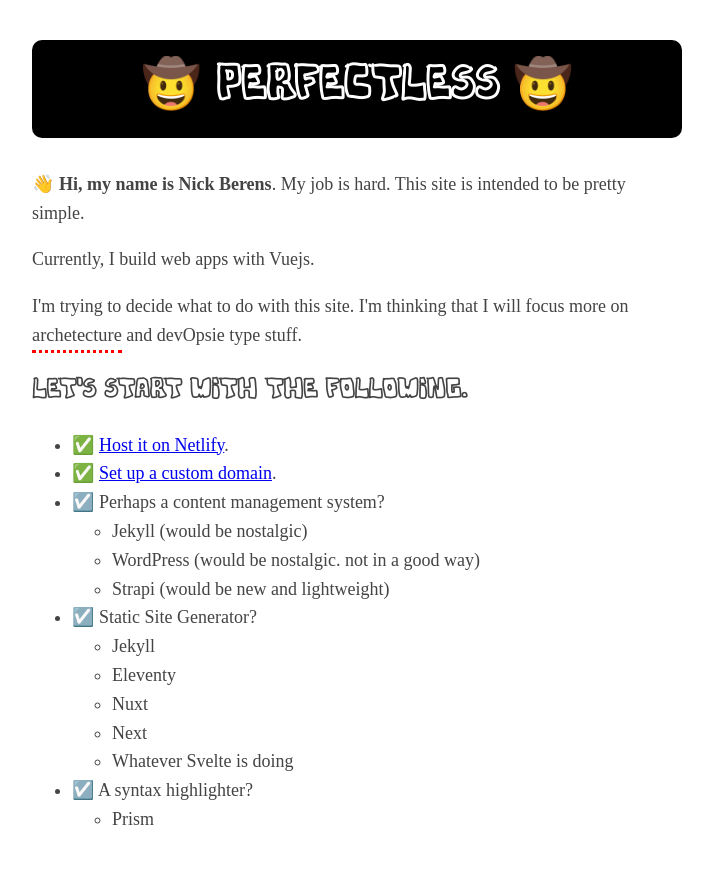
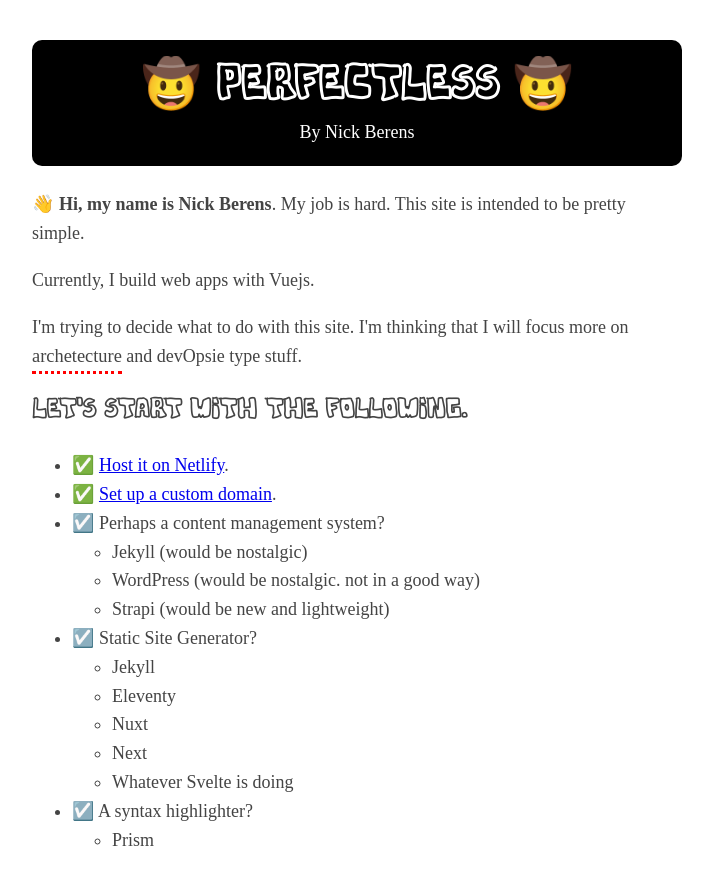
Before and after one commit to nickberens360/me, a plain HTML site: page index.html in a window 1280 px wide. Shown: the whole page, without its empty margins (283-996 px from the left). Drawn offline with Linux system fonts and the light colour scheme.

Commit message:
update banner

```diff
--- a/index.html
+++ b/index.html
@@ -15,7 +15,9 @@
           color: #444;
           padding: 0 10px
       }
-
+      h1 {
+          font-size: 3rem;
+      }
       h1,h2,h3 {
           line-height: 1.2;
           font-family: 'cowboyregular',serif;
@@ -27,7 +29,10 @@
           background: black;
           color: white;
           text-align: center;
-          font-size: 3rem;
+          margin-bottom: 24px;
+      }
+      .banner h1{
+          margin: 0;
       }
       .bg {
           background: lightgreen;
@@ -69,7 +74,10 @@
 
 <body>
 <div>
-  <h1 class="banner">🤠 PERFECTLESS 🤠</h1>
+  <header class="banner">
+    <h1>🤠 PERFECTLESS 🤠</h1>
+    By Nick Berens
+  </header>
   <p><strong>👋 Hi, my name is Nick Berens</strong>. My job is hard. This site is intended to be pretty simple.</p>
   <p>Currently, I build web apps with Vuejs.</p>
 <!--  <h2>Hmm 🤔</h2>-->
```
Also changed, not shown: pages/totes-not-ai/netlify-deployment.html (+11 -3 lines).
